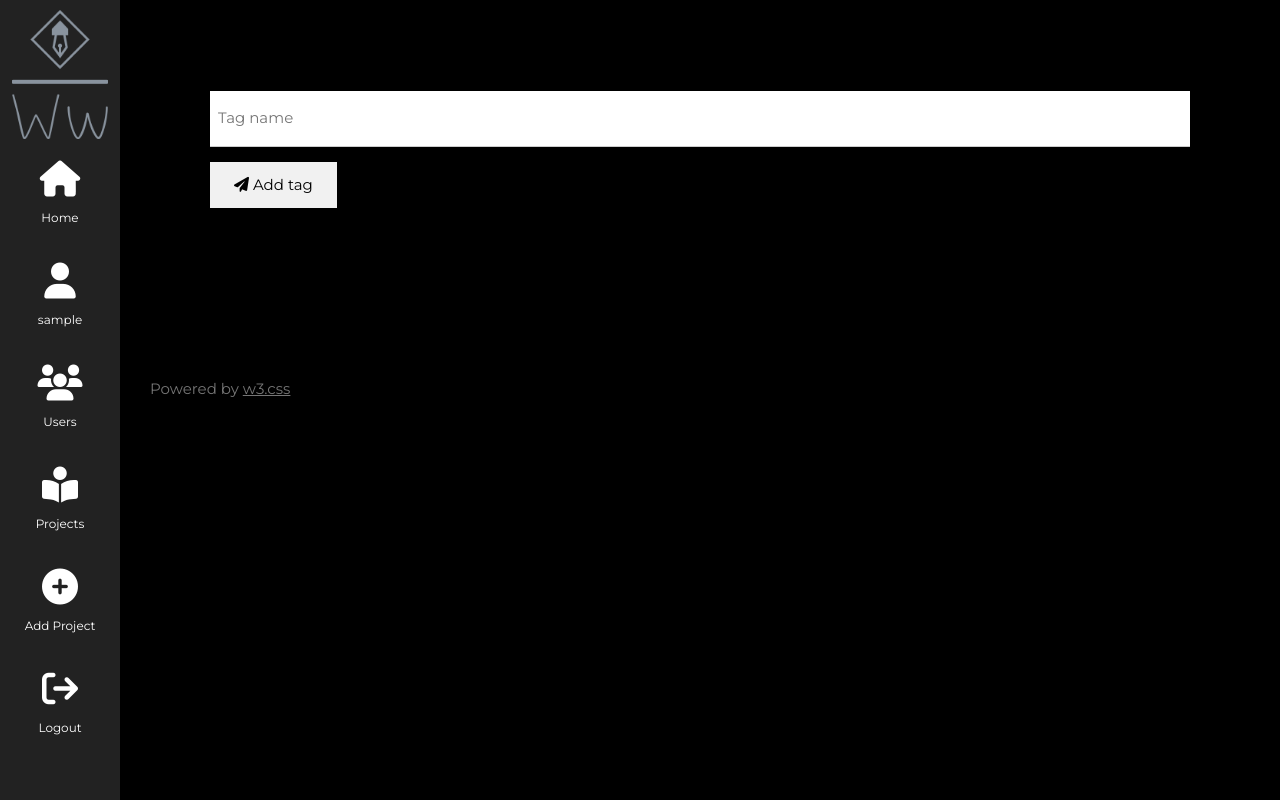
After one commit to hgmtsk/w4111, a Flask app: page /add/tag/ in a window 1280 px wide. The commit adds this page. Run offline with Flask 2, Linux system fonts and the light colour scheme; the visitor is signed in with stand-in values (Sample User, id 1); parts of the project's set-up code (start-up, migrations or seed data) failed here and were passed over; some libraries are stand-ins or nearby versions.

Commit message:
Fixed input.add-tag, created add-tag page

```diff
--- a/wewriters/input.py
+++ b/wewriters/input.py
@@ -215,6 +215,8 @@ def addNote():
 @login_required
 def addTag():
 
+    pid = request.args.get("pid")
+
     if request.method == 'POST':
 
         con = get_db()
@@ -228,7 +230,10 @@ def addTag():
             cur.execute(sql, (tag,))
             con.commit()
             flash("Tag {} successfully added!".format(tag), category="message")
-            return redirect(url_for('input.addProject'))
+            sql = "SELECT T.name AS tname, T.tid AS tid, count(NT.nid) AS count FROM tags T LEFT JOIN notetags NT ON NT.tid = T.tid  GROUP BY T.tid ORDER BY count DESC"
+            cur.execute(sql)
+            tags = cur.fetchall()
+            return render_template('add-note.html', pid = pid, tags = tags)
         except:
             flash("Tag {} couldn't be added. It probably already exists!".format(tag), category="error")
 
--- a/wewriters/templates/add-note.html
+++ b/wewriters/templates/add-note.html
@@ -12,6 +12,7 @@
         endfor %}
       </div>
 
+    <a href="/add/tag/?pid={{pid}}">Add new tag</a>
     <input type="hidden" id="pid" name="pid" value="{{pid}}">
     <p><textarea type="text" placeholder="Note text" required name="Text"></textarea></p>
 
--- /dev/null
+++ b/wewriters/templates/add-tag.html
@@ -0,0 +1,23 @@
+{% extends 'base.html' %}
+
+{% block content %}
+
+
+
+
+<form action="/add/tag/" method=POST>
+    <p><input class="w3-input w3-padding-16" type="text" placeholder="Tag name" required name="Tag"></p>
+    <input type="hidden" id="pid" name="pid" value="{{pid}}">
+
+
+
+
+
+    <p>
+        <button class="w3-button w3-light-grey w3-padding-large" type="submit">
+            <i class="fa fa-paper-plane"></i> Add tag
+        </button>
+    </p>
+</form>
+
+{% endblock %}
```
